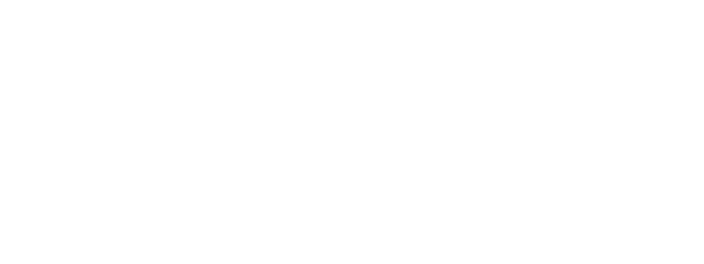
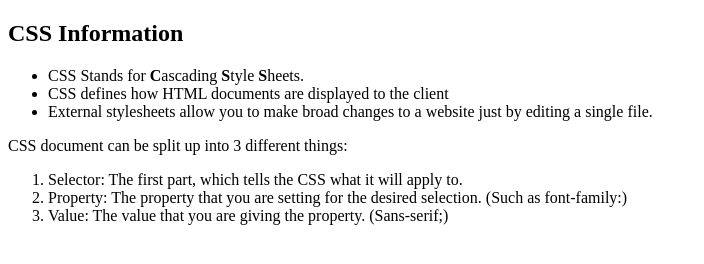
Before and after one commit to ADStrovers/2015-02-09-basic-html-css, a plain HTML site: page css/definitions.html in a window 1280 px wide. Shown: the whole page, without its empty margins (0-704 px from the left). Drawn offline with Linux system fonts and the light colour scheme.

Commit message:
Added definitions and styles to spans within the definitions.

```diff
--- a/css/definitions.html
+++ b/css/definitions.html
@@ -0,0 +1,20 @@
+<!DOCTYPE html>
+<html>
+  <head>
+    <link rel="stylesheet" href="style.css" type="text/css" media="screen" title="no title" charset="utf-8">
+  </head>
+  <body>
+    <h2>CSS Information</h2>
+    <ul>
+      <li>CSS Stands for <span>C</span>ascading <span>S</span>tyle <span>S</span>heets.</li>
+      <li>CSS defines how HTML documents are displayed to the client</li>
+      <li>External stylesheets allow you to make broad changes to a website just by editing a single file.</li>
+    </ul>
+    <p>CSS document can be split up into 3 different things:</p>
+    <ol>
+      <li>Selector: The first part, which tells the CSS what it will apply to.</li>
+      <li>Property: The property that you are setting for the desired selection. (Such as font-family:)</li>
+      <li>Value: The value that you are giving the property. (Sans-serif;)</li>
+    </ol>
+  </body>
+</html>
--- a/css/style.css
+++ b/css/style.css
@@ -40,3 +40,7 @@ textarea {
 button {
   margin-left: .5em;
 }
+
+span {
+  font-weight: bold;
+}
```
